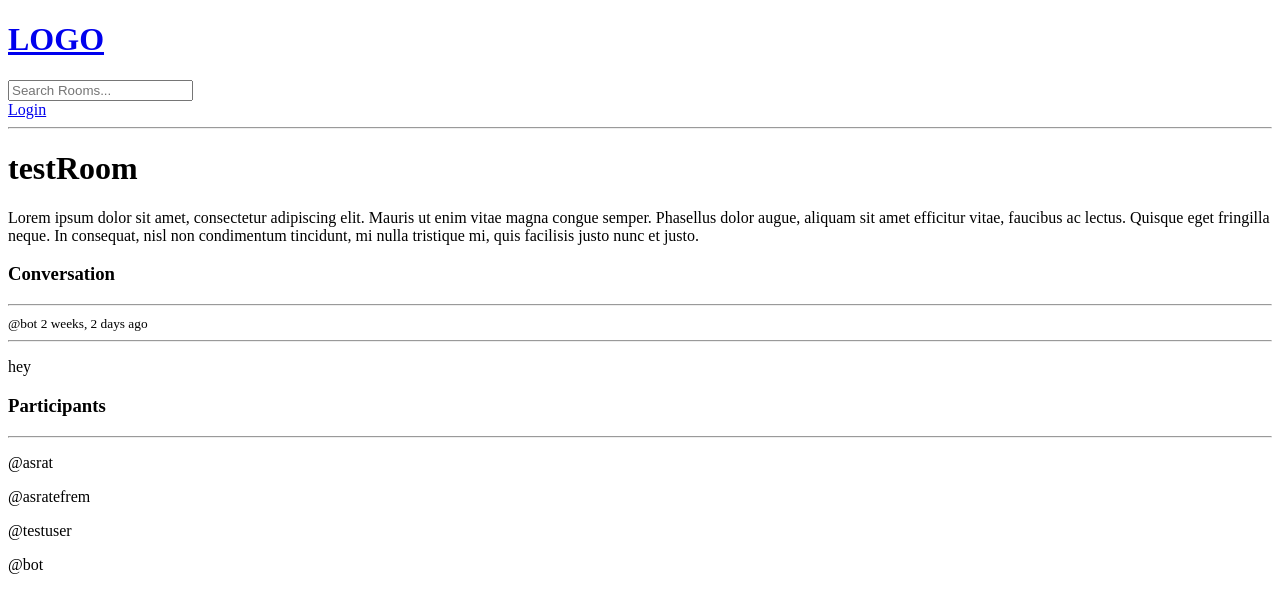
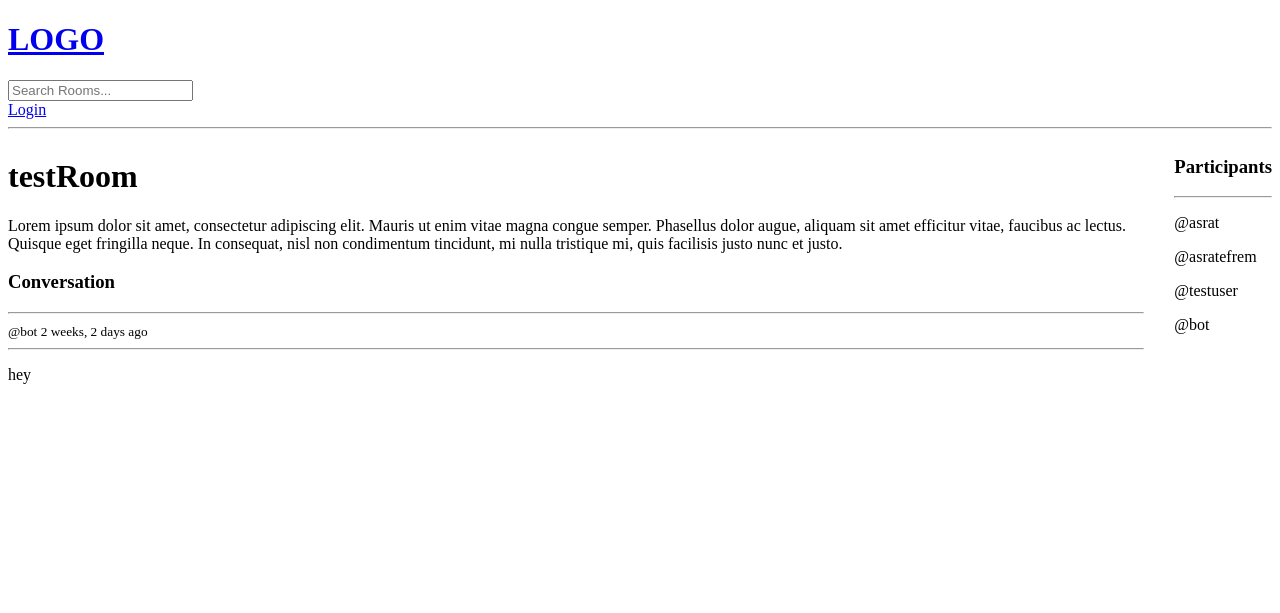
Before and after one commit to Asrat77/Student-Forum, a Django app: page /room/16/ in a window 1280 px wide. Shown: the top 613 px of the page. Run offline with Django 4.2, Linux system fonts and the light colour scheme; data comes from the database, SQL or seed files in the repository; both versions use the stored data as it was after the commit.

```diff
--- a/base/templates/base/room.html
+++ b/base/templates/base/room.html
@@ -1,14 +1,10 @@
 {% extends 'main.html' %}
 
 {% block content %}
-<style>
-    .room-container{
-        display: grid;
-        grid-template-columns: 3fr 1fr;
-    }
-</style>
 
-<div class="room-conatiner">
+
+<div style="display: flex;" class="room-conatiner">
+    <div>
     <div>
     <h1> {{room.name}} </h1>
     <p>{{room.description}}</p>
@@ -35,7 +31,8 @@
     </div>
     {% endif %}
     </div>
-    <div>
+    </div>
+    <div style="margin-left: 30px">
         <h3>Participants</h3>
         <hr>
         {% for participant in participants %}
```
Also changed, not shown: db.sqlite3.
